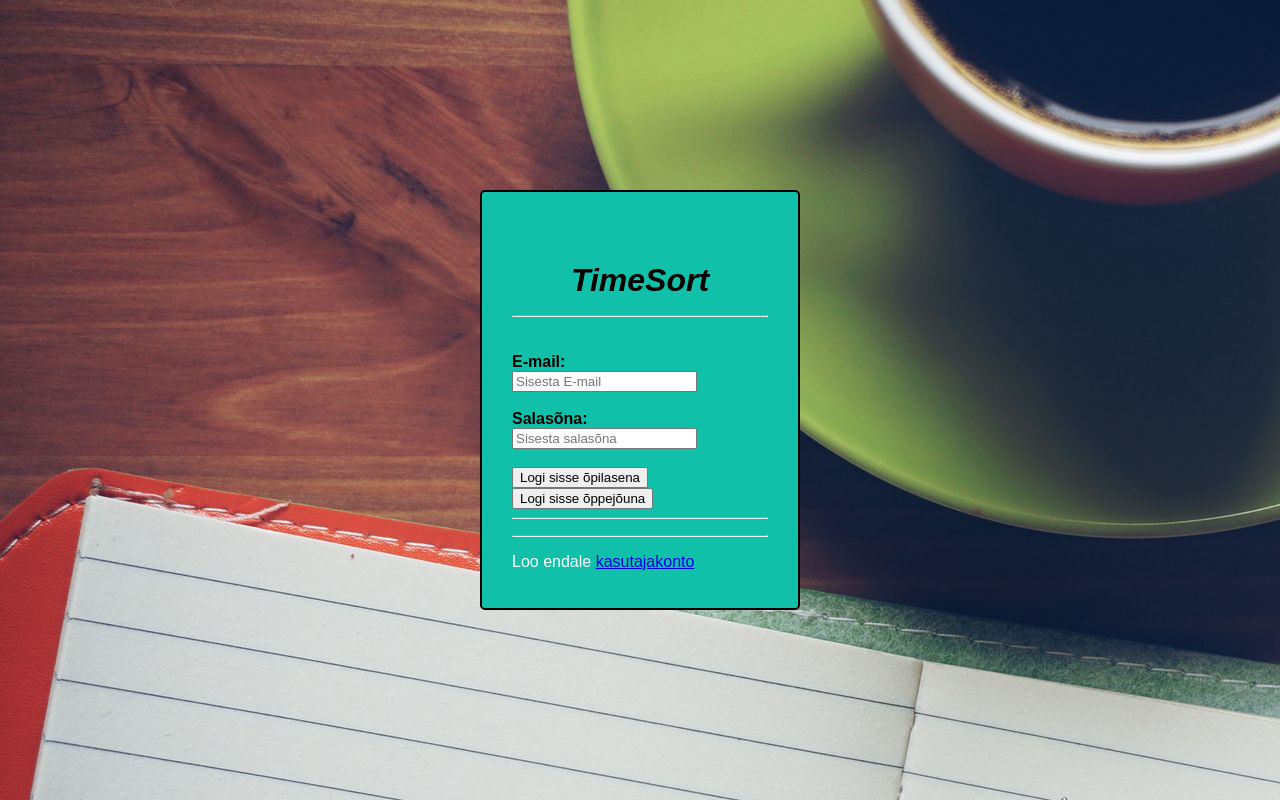
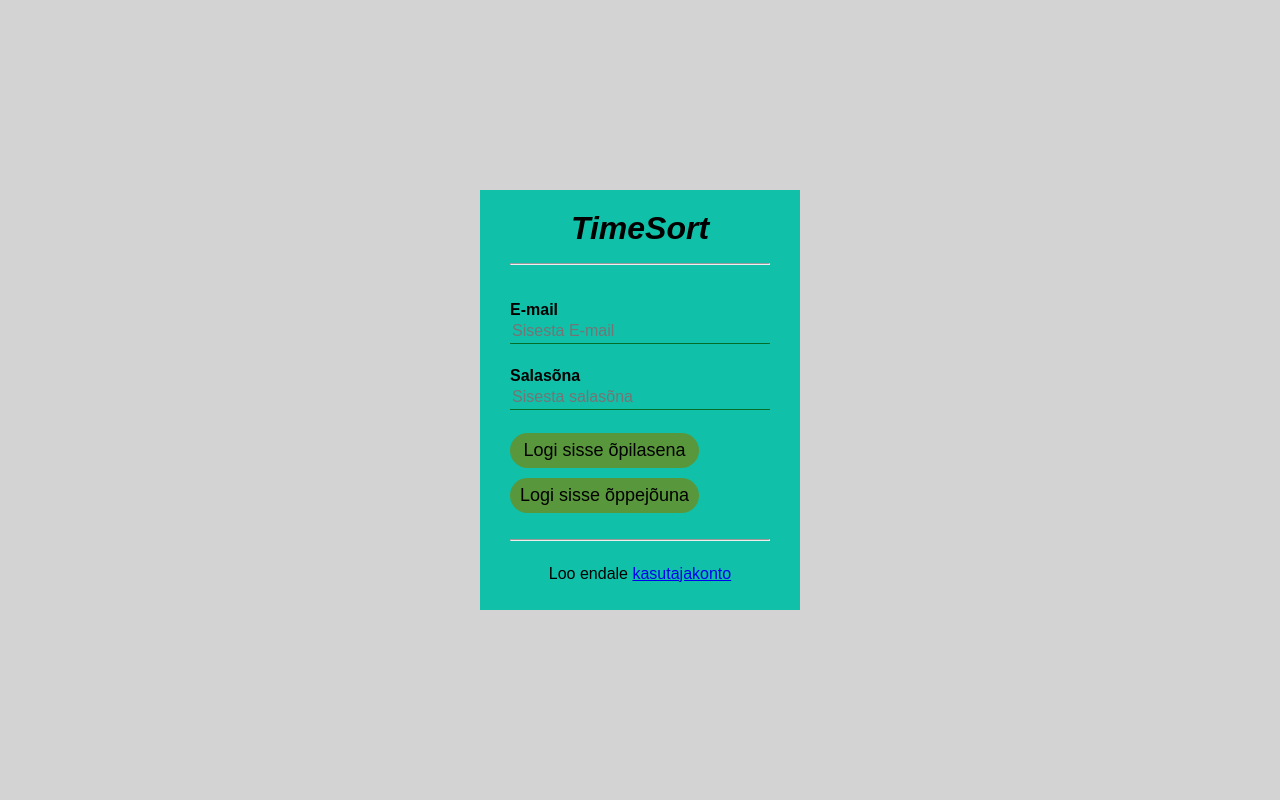
Before and after one commit to henrimag/projekt, a PHP site: page /site/logIn.php in a window 1280 px wide. Run offline with PHP 8.4, Linux system fonts and the light colour scheme.

Commit message:
login design final?

```diff
--- a/site/logIn.php
+++ b/site/logIn.php
@@ -16,15 +16,14 @@
         </h1>
         <form method="POST" action="<?php echo htmlspecialchars($_SERVER["PHP_SELF"]); ?>">
             <div class="inputData">
-                <label>E-mail:</label><br>
+                <label>E-mail</label><br>
                     <input type="email" name="email" placeholder="Sisesta E-mail"><br><br>
 
-                <label>Salasõna:</label><br>
+                <label>Salasõna</label><br>
                     <input name="password" type="password" placeholder="Sisesta salasõna"><br><br>
             </div>
             <input name="login" type="button" value="Logi sisse õpilasena" onclick="window.location.href = 'student.php';">
             <input name="login" type="button" value="Logi sisse õppejõuna" onclick="window.location.href = 'teacher.php';">
-            <hr>
         </form>
         <hr>
         <p>Loo endale <a href="https://ois2.tlu.ee/tluois/uus_ois2.tud_leht">kasutajakonto</a></p>
--- a/style/style.css
+++ b/style/style.css
@@ -3,8 +3,7 @@ html {
   margin: 0;
   padding: 0;
   font-family: sans-serif;
-  background-image: url('../images/login_background.jpg');
-
+  /* background-image: url('../images/login_background.jpg'); */
 }
 
 .logInForm {
@@ -17,26 +16,51 @@ html {
   position: absolute;
   transform: translate(-50%,-50%);
   box-sizing: border-box;
-  padding: 70px 30px;
-  border: 2px;
-  border-color: black;
-  border-style: double;
-  border-radius: 5px;
+  padding: 20px 30px;
 }
 
-.inputData label{
+.inputData label {
   margin: 0;
   padding: 0;
   font-weight: bold;
   color: black;
 }
 
-input[type="button"],
-input[type="submit"] {
-  cursor: pointer;
+.inputData input {
+  width: 100%;
+  margin-bottom: 5px;
 }
 
-h1{
+.logInForm input[type="button"]:hover {
+    cursor: pointer;
+    background: #175e21;
+    /* color: #000;
+    border-style: solid; */
+}
+
+.inputData input[type="email"], input[type="password"] {
+    border: none;
+    border-bottom: 1.5px solid rgb(3, 110, 39);
+    background: transparent;
+    outline: none;
+    height: 25px;
+    color: rgb(124, 124, 124);
+    font-size: 16px;
+}
+
+.logInForm input[type="button"] {
+    border: none;
+    outline: none;
+    height: 35px;
+    background: #59973c;
+    color: rgb(0, 0, 0);
+    font-size: 18px;
+    border-radius: 20px;
+    margin-bottom: 10px;
+    width: 5cm;
+}
+
+h1 {
   margin: 0;
   padding: 0 0 20px;
   text-align: center;
@@ -58,6 +82,16 @@ h1{
   padding-bottom: 1em;
 }
 
+p {
+  text-align: center;
+  padding-top: 2mm;
+  color: black;
+}
+
+.logInForm a:hover {
+    color: #0c0542;
+}
+
 .menu p {
   color: rgb(79, 173, 54);
   font-size: 2em;
```
